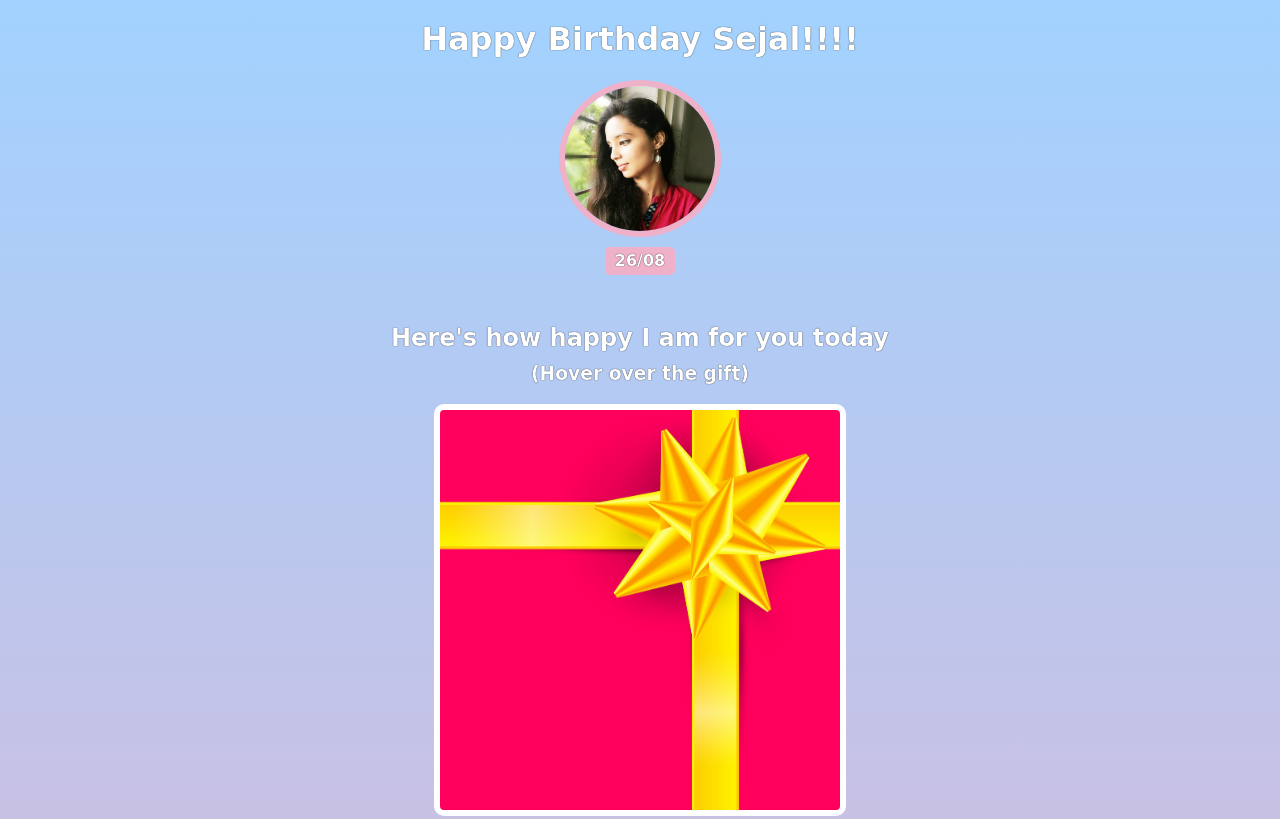
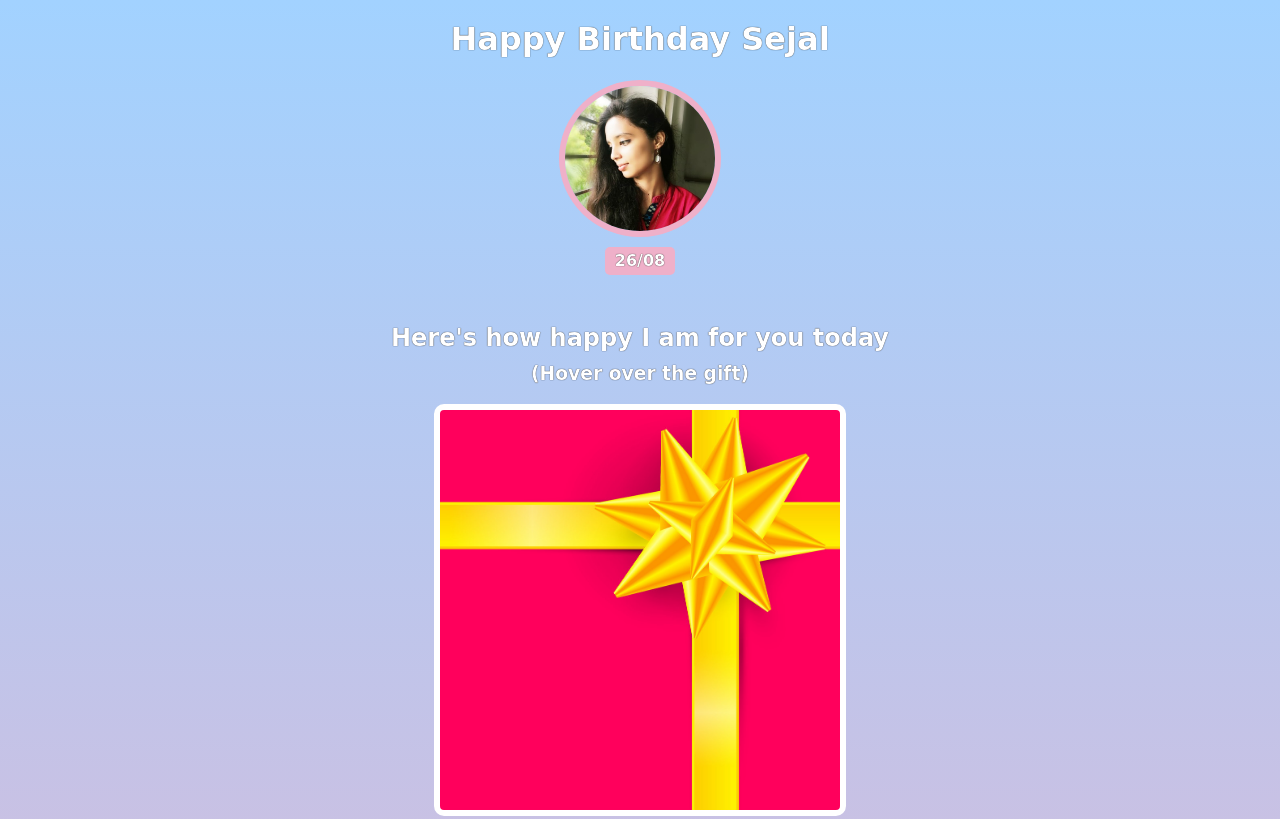
Before and after one commit to tejasdurge55/birthday_gift_card, a website built with Vite: page birthday_wish_card/index.html in a window 1280 px wide. Shown: the top 819 px of the page. Built offline with nearby package versions, Linux system fonts and the light colour scheme; a web font is replaced by a local one.

Commit message:
Update index.html

```diff
--- a/birthday_wish_card/index.html
+++ b/birthday_wish_card/index.html
@@ -7,7 +7,7 @@
     </head>
     <body>
         <div id="header">
-            <h1>Happy Birthday Sejal!!!!</h1>
+            <h1>Happy Birthday Sejal</h1>
             <img id="bff-img" src="images/sejal.jpg">
 
             <h4 id="bday-date">26/08</h4>
```
